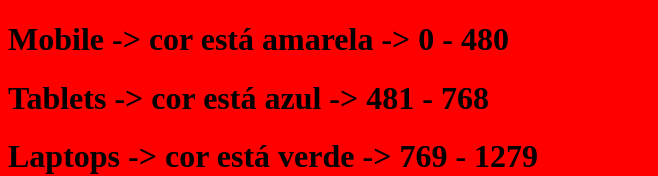
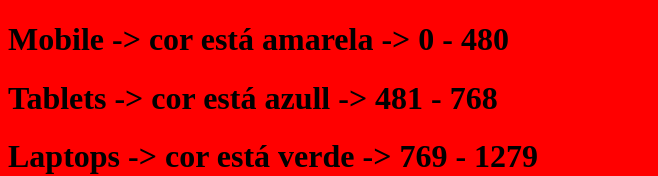
Before and after one commit to HenriqueSuel/htmlCSS-Aula, a plain HTML site: page Aula 18/index.html in a window 1280 px wide. Shown: the top 176 px of the page, without its empty margins (0-658 px from the left). Drawn offline with Linux system fonts and the light colour scheme.

Commit message:
Update index.html

```diff
--- a/Aula 18/index.html
+++ b/Aula 18/index.html
@@ -36,7 +36,7 @@
   </head>
   <body>
     <h1 style="width: 50%;">Mobile -> cor está amarela -> 0 - 480</h1>
-    <h1>Tablets -> cor está azul -> 481 - 768</h1>
+    <h1>Tablets -> cor está azull -> 481 - 768</h1>
     <h1>Laptops -> cor está verde -> 769 - 1279</h1>
     <h1>Desktop -> cor está vermelha -> maior 1280</h1>
   </body>
```
